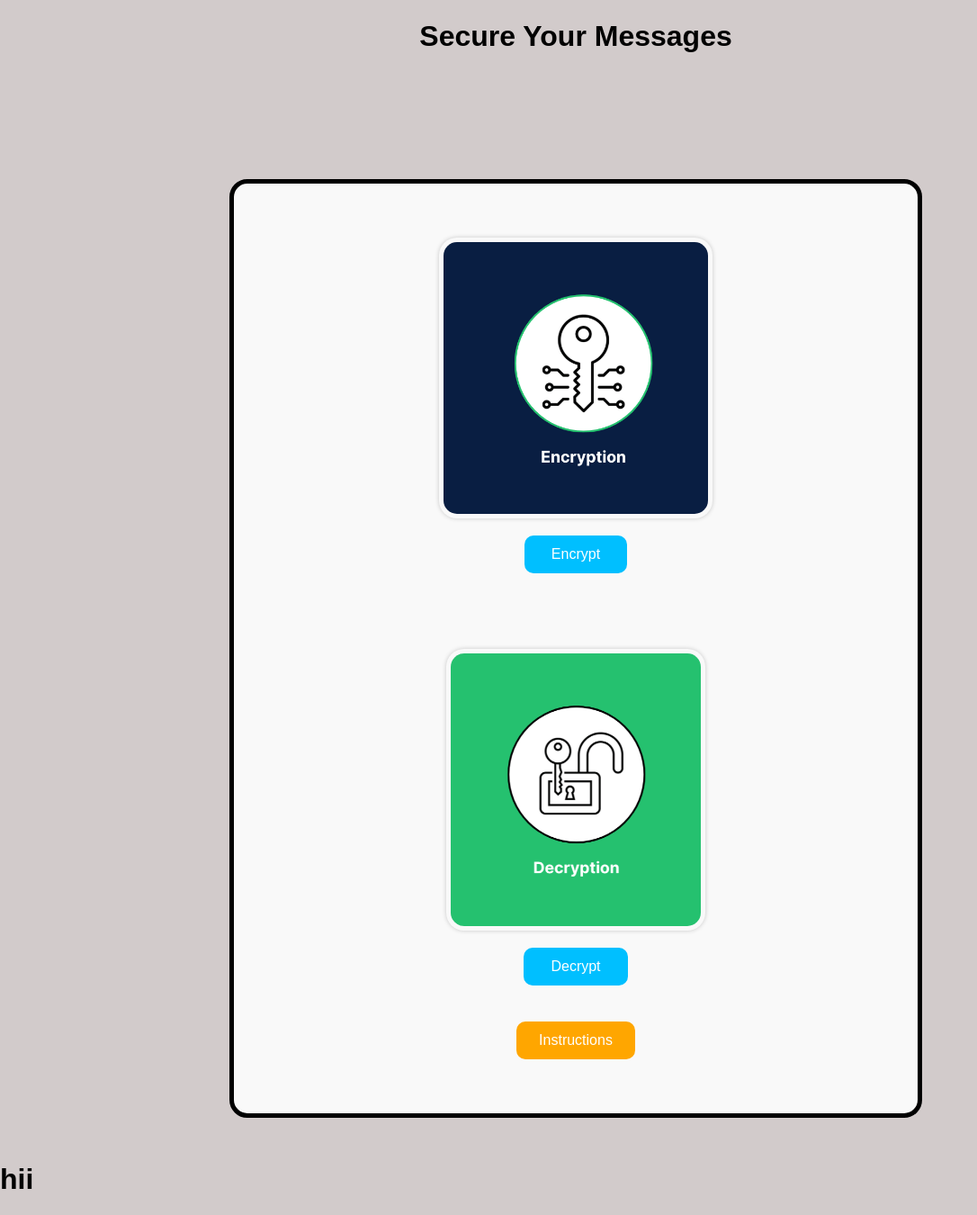
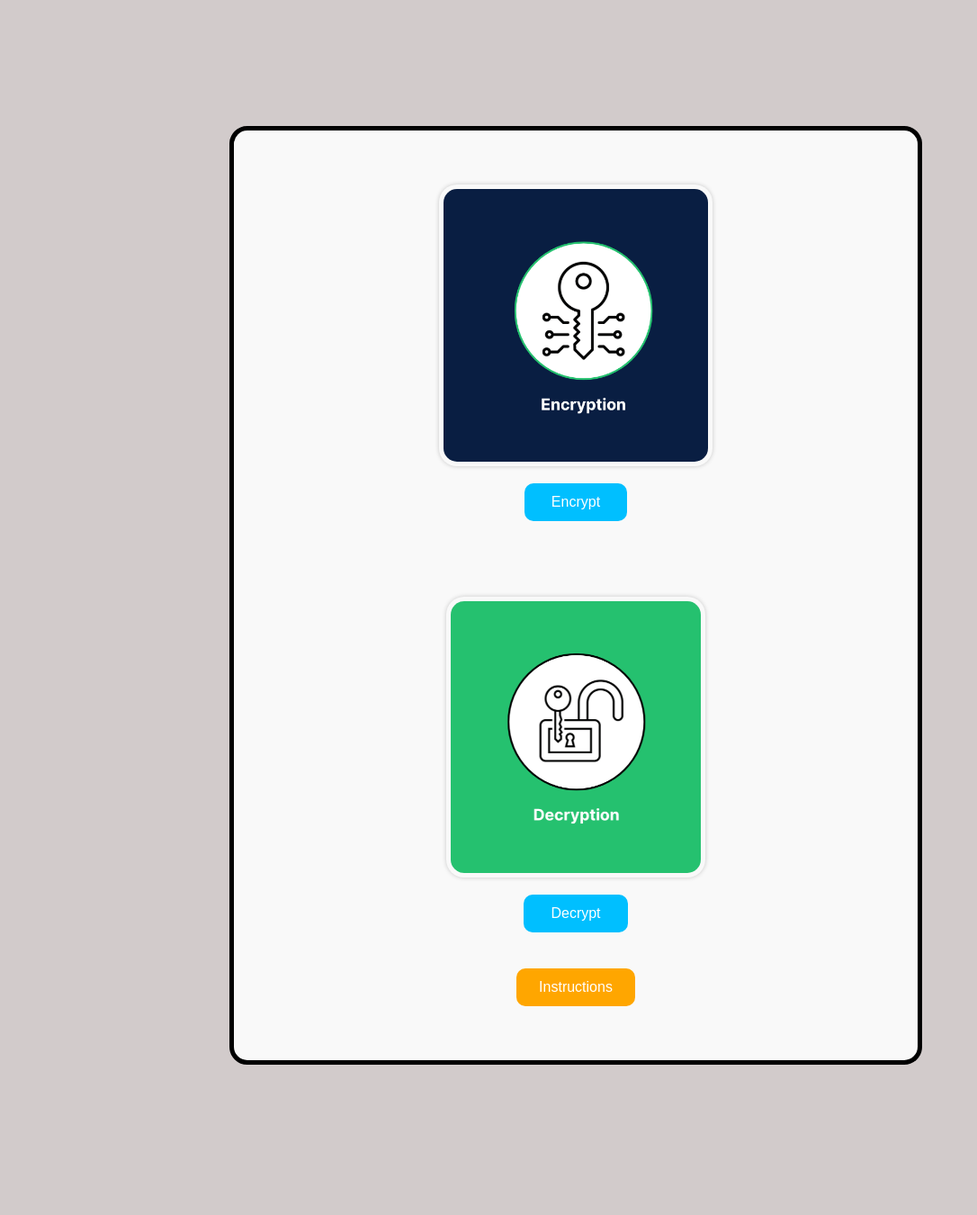
Before and after one commit to Thanush-07/Secureption-, a Flask app: page / in a window 1280 px wide. Shown: the part 98-1448 px from the top of the page at 90% size, without its empty margins (0-1086 px from the left). After the commit the page ends 1281 px from the top, so only its background shows below. Run offline with Flask 3, Linux system fonts and the light colour scheme.

Commit message:
main template file updated

```diff
--- a/templates/index.html
+++ b/templates/index.html
@@ -18,8 +18,7 @@
     </ul>
   </nav>
 
-  <!-- Glowing Title -->
-  <center><h1 class="glow-title">Secure Your Messages</h1></center>
+
 
   <!-- Main Container -->
   <div id="cont">
@@ -41,9 +40,12 @@
 
     <!-- Instruction Button -->
     <div class="instruction-btn-container">
-      <button class="instruction-btn">Instructions</button>
+      <button   class="instruction-btn" onclick="redirectto()">Instructions</button>
     </div>
   </div>
-  <h1>hii
-  </h1>
+
+
 </body>
+    <script src="{{ url_for('static', filename='js/script.js') }}"></script>
+
+</html>
```
